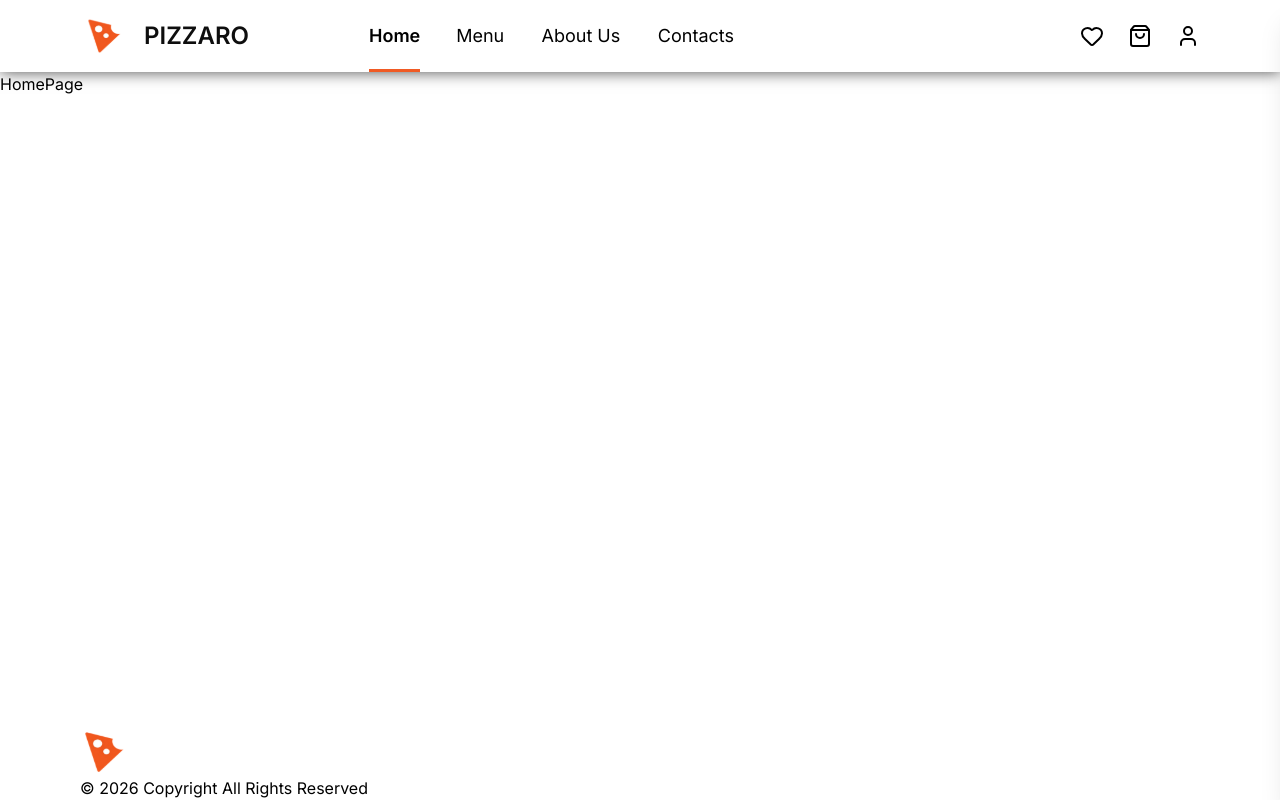
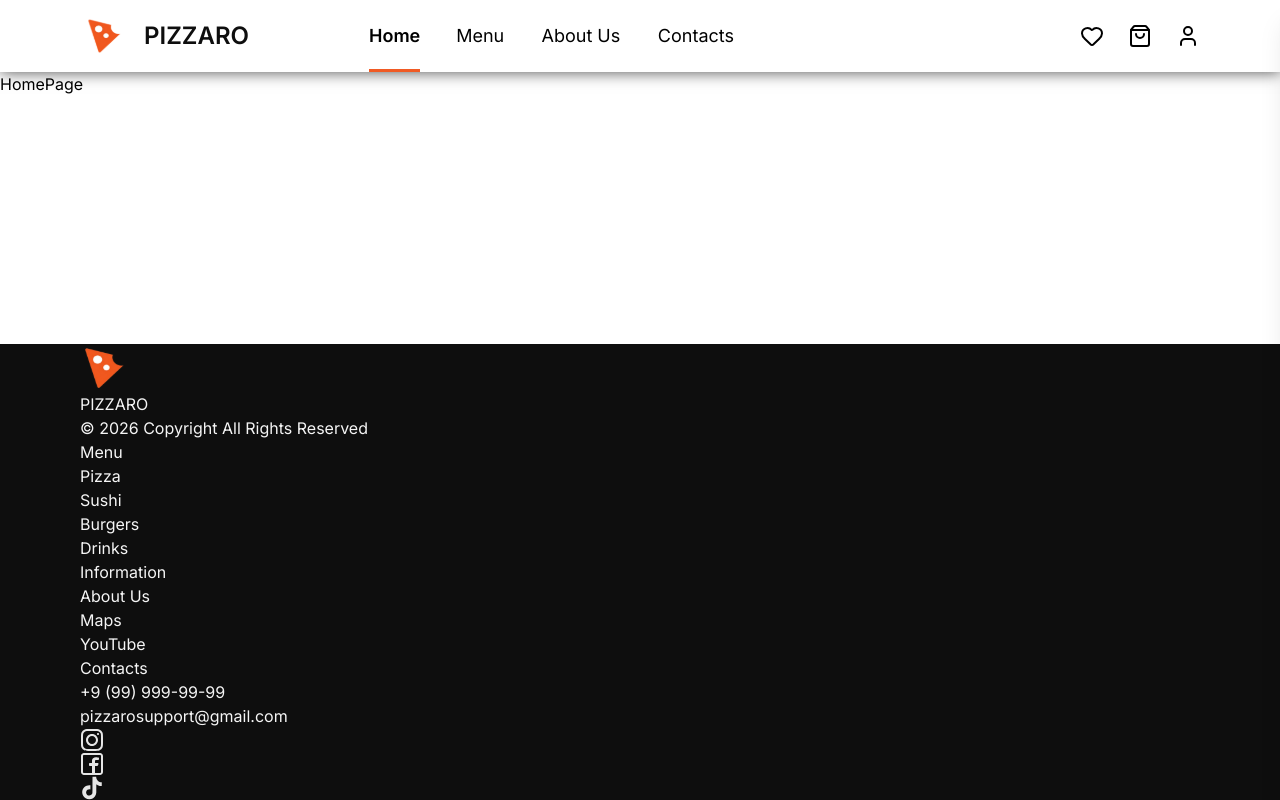
Before and after one commit to Alex-20031003/PIZZARO, a React (Vite) app: page / in a window 1280 px wide. Built offline with nearby package versions, Linux system fonts and the light colour scheme.

Commit message:
feat(fix): fix data for footer navigation and create layout for footer

```diff
--- a/src/widgets/footer/Footer.tsx
+++ b/src/widgets/footer/Footer.tsx
@@ -1,16 +1,62 @@
 import Container from '@/shared/ui/Container';
+import { MENU_ITEMS, CONTACT_ITEMS, INFO_ITEMS, SOCIAL_ITEMS } from './footer.data';
 import logo from '@/assets/logo.svg';
+import { Link } from 'react-router';
 
 export default function Footer() {
   return (
-    <footer>
+    <footer className="bg-(--black) text-(--light-grey) grid grid-cols-1">
       <Container>
         <div>
-          <img src={logo} alt="Logo Pizzaro" />
+          <div>
+            <img src={logo} alt="Logo Pizzaro" />
+            <h1>PIZZARO</h1>
+          </div>
           <p>© 2026 Copyright All Rights Reserved</p>
         </div>
 
+        <div>
+          <h1>Menu</h1>
+          <ul>
+            {MENU_ITEMS.map(({ to, label }) => (
+              <li key={to}>
+                <Link to={to}>{label}</Link>
+              </li>
+            ))}
+          </ul>
+        </div>
 
+        <div>
+          <h1>Information</h1>
+          <ul>
+            {INFO_ITEMS.map(({ to, label, external }) => (
+              <li key={to}>
+                {external ? <a href={to}>{label}</a> : <Link to={to}>{label}</Link>}
+              </li>
+            ))}
+          </ul>
+        </div>
+
+        <div>
+          <h1>Contacts</h1>
+          <ul>
+            {CONTACT_ITEMS.map(({ to, label }) => (
+              <li key={to}>
+                {external ? <a href={to}>{label}</a> : <Link to={to}>{label}</Link>}
+              </li>
+            ))}
+          </ul>
+
+          <ul>
+            {SOCIAL_ITEMS.map(({ to, icon, label }) => (
+              <li key={to}>
+                <a href={to}>
+                  <img src={icon} alt={label} />
+                </a>
+              </li>
+            ))}
+          </ul>
+        </div>
       </Container>
     </footer>
   )
--- a/src/widgets/footer/footer.data.ts
+++ b/src/widgets/footer/footer.data.ts
@@ -3,10 +3,10 @@ import facebook from '@/assets/Facebook_Logo.svg'
 import tiktok from '@/assets/TikTok_Logo.svg'
 
 export const MENU_ITEMS = [
-  { to: '/menu/pizza' , label: 'Pizza' },
-  { to: '/menu/sushi' , label: 'Sushi' },
+  { to: '/menu/pizza', label: 'Pizza' },
+  { to: '/menu/sushi', label: 'Sushi' },
   { to: '/menu/burgers', label: 'Burgers' },
-  { to: '/menu/drinks' , label: 'Drinks' },
+  { to: '/menu/drinks', label: 'Drinks' }
 ]
 
 export const INFO_ITEMS = [
@@ -17,10 +17,11 @@ export const INFO_ITEMS = [
 
 export const CONTACT_ITEMS = [
   { to: 'tel:+9 (99) 999-99-99', label: '+9 (99) 999-99-99' },
-  { to: 'mailto:pizzarosupport@gmail.com', label: 'pizzarosupport@gmail.com' },
-  [
-    { to: 'https://instagram.com', label: inst, external: true },
-    { to: 'https://facebook.com/', label: facebook, external: true },
-    { to: 'https://twitter.com/', label: tiktok, external: true }
-  ]
+  { to: 'mailto:pizzarosupport@gmail.com', label: 'pizzarosupport@gmail.com' }
 ]
+
+export const SOCIAL_ITEMS = [
+  { to: 'https://instagram.com', icon: inst, label: 'Instagram' },
+  { to: 'https://facebook.com/', icon: facebook, label: 'Facebook' },
+  { to: 'https://twitter.com/', icon: tiktok, label: 'Twitter' }
+]
```
Also changed, not shown: src/assets/TikTok_Logo.svg.
